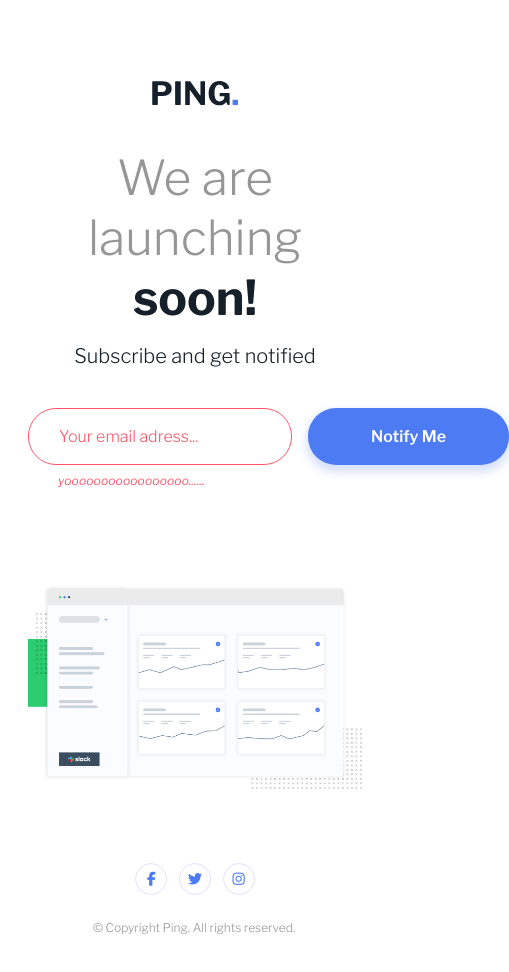
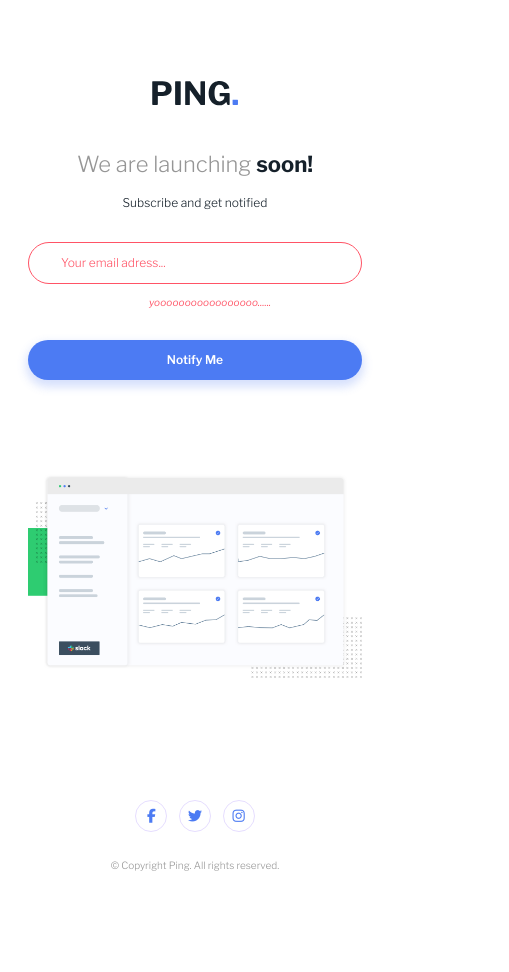
Before and after one commit to piushbhandari/Ping-single-column-coming-soon-page, a plain HTML site: page index.html in a window 390 px wide. Shown: the whole page, 509 px wide, since content can reach past the window. After the commit the page ends 920 px from the top, so only its background shows below. Drawn offline with nearby package versions, Linux system fonts and the light colour scheme.

Commit message:
responsive done js next

```diff
--- a/styles.css
+++ b/styles.css
@@ -87,8 +87,6 @@ body {
 .main-section__form {
   max-width: 63.7rem;
   margin: 0 auto;
-  /* display: flex;
-  flex-wrap: wrap; */
   display: grid;
   grid-template-columns: 1fr 20.12rem;
   gap: 0.6rem 1.6rem;
@@ -99,7 +97,6 @@ body {
   line-height: 1.9rem;
 }
 .input_ {
-  /* flex: 2; */
   padding: 1.8rem 3rem;
   font-weight: 300;
   color: #15202a;
@@ -115,6 +112,10 @@ body {
   box-shadow: 0 5px 10px 2px rgba(76, 123, 243, 0.230414);
   color: white;
   font-weight: 600;
+}
+.main-section__form button:focus,
+.main-section__form button:hover {
+  background: rgba(76, 123, 243, 0.77);
 }
 
 .main-section__form-error {
@@ -171,3 +172,52 @@ body {
   color: white;
   transform: scale(1.4) translateY(-0.5rem);
 }
+@media all and (max-width: 530px) {
+  .main-section__form {
+    grid-template-columns: 1fr;
+    gap: 1rem;
+  }
+  .main-section__form button {
+    grid-row: 3;
+  }
+}
+
+@media all and (max-width: 410px) {
+  .main-section__title {
+    font-size: 2.2rem;
+    line-height: 3.2rem;
+    margin-bottom: 1.5rem;
+  }
+  .main-section__sub-title {
+    font-size: 1.2rem;
+    line-height: 1.5rem;
+    margin-bottom: 3.2rem;
+  }
+  .main-section__form > * {
+    font-size: 1.2rem;
+    line-height: 1.6rem;
+  }
+  .input_ {
+    padding: 1.2rem 3.2rem;
+  }
+  .main-section__form button {
+    padding: 1.2rem 6.3rem;
+  }
+  .main-section__form-error {
+    font-size: 1rem;
+    letter-spacing: 0.125px;
+    text-align: center;
+    margin-bottom: 2rem;
+  }
+  .section-hero {
+    margin-bottom: 12rem;
+  }
+  .footer {
+    gap: 2.7rem;
+    text-align: center;
+  }
+  .footer__copyight {
+    font-size: 1rem;
+    line-height: 1.2rem;
+  }
+}
```
